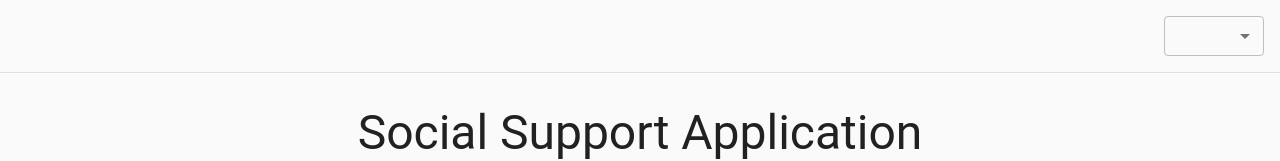
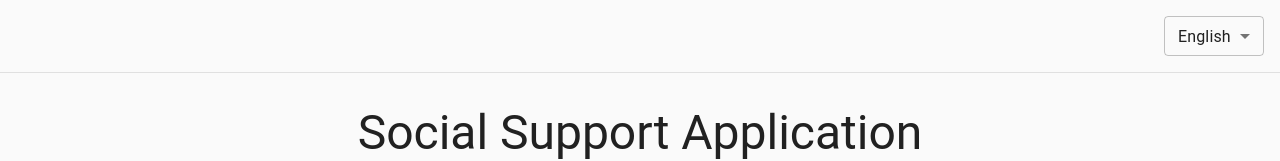
Before and after one commit to VidyasreeAtUnyk/social-support-portal, a Next.js app: page / in a window 1280 px wide. Shown: the top 161 px of the page. Built offline with nearby package versions, Linux system fonts and the light colour scheme.

Commit message:
Fix: Language not loading in switcher when languages is en-*

```diff
--- a/app/layout.tsx
+++ b/app/layout.tsx
@@ -45,7 +45,10 @@ export default function RootLayout({ children }: { children: React.ReactNode })
   const isRTL = i18n.language === 'ar';
 
   return (
-    <html lang={ready ? i18n.language : 'en'} dir={ready && isRTL ? 'rtl' : 'ltr'}>
+    <html
+      lang={ready ? (i18n.language.includes('en') ? 'en' : i18n.language) : 'en'}
+      dir={ready && isRTL ? 'rtl' : 'ltr'}
+    >
       <body className={`${geistSans.variable} ${geistMono.variable} antialiased`}>
         {!ready ? (
           <div style={{ opacity: 0 }}>Loading...</div>
--- a/lib/designSystem/atoms/LanguageSwitcher/index.tsx
+++ b/lib/designSystem/atoms/LanguageSwitcher/index.tsx
@@ -10,11 +10,12 @@ export const LanguageSwitcher = () => {
     i18n.changeLanguage(e.target.value);
   };
 
+  const effectiveValue = i18n.language.includes('en') ? 'en' : i18n.language;
+
   return (
-    <Select value={i18n.language} onChange={handleChange} size="small" sx={{ minWidth: 100 }}>
+    <Select value={effectiveValue} onChange={handleChange} size="small" sx={{ minWidth: 100 }}>
       <MenuItem value="en">English</MenuItem>
       <MenuItem value="ar">Arabic</MenuItem>
-      <MenuItem value="hi">Hindi</MenuItem>
     </Select>
   );
 };
```
